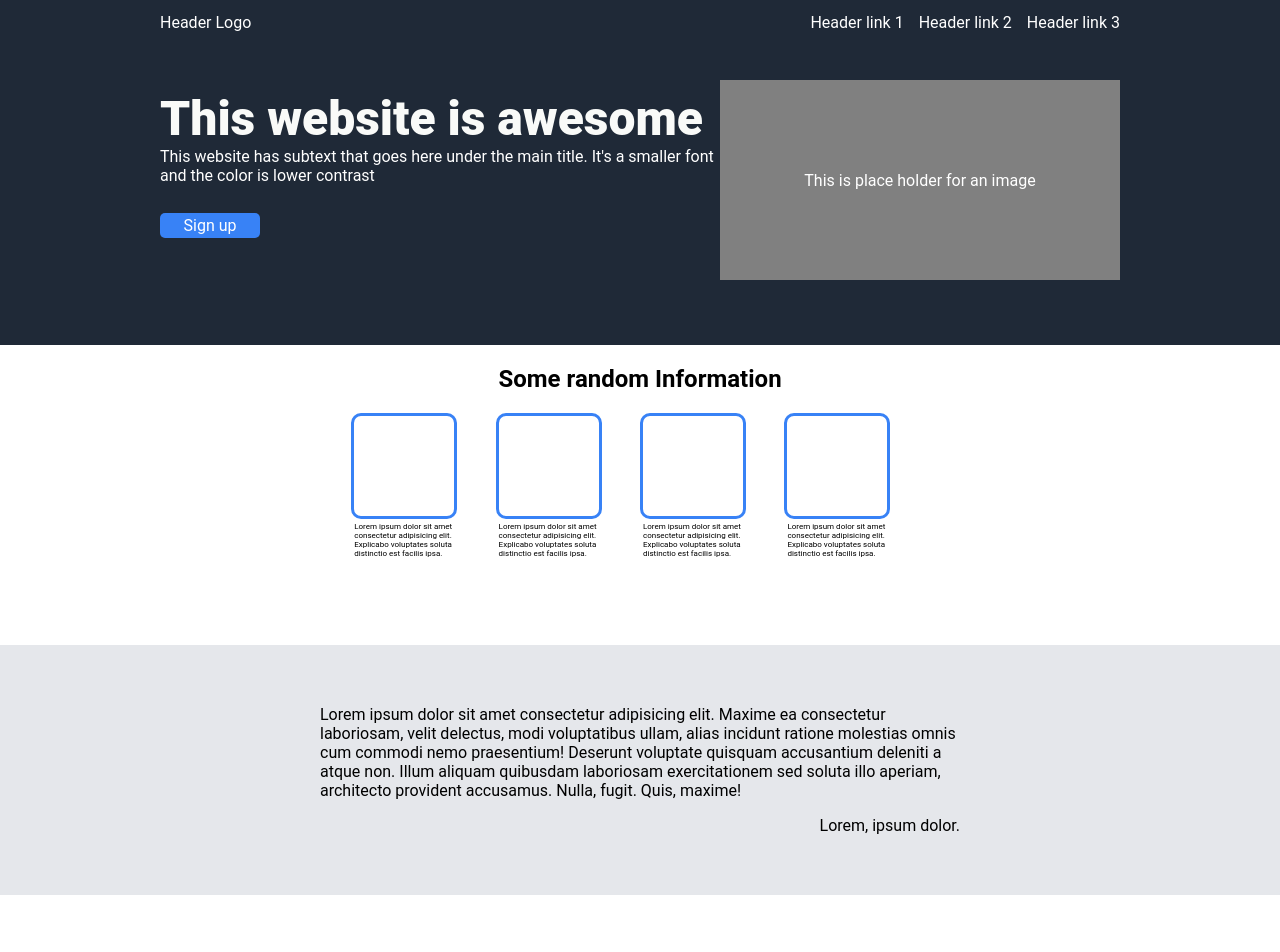
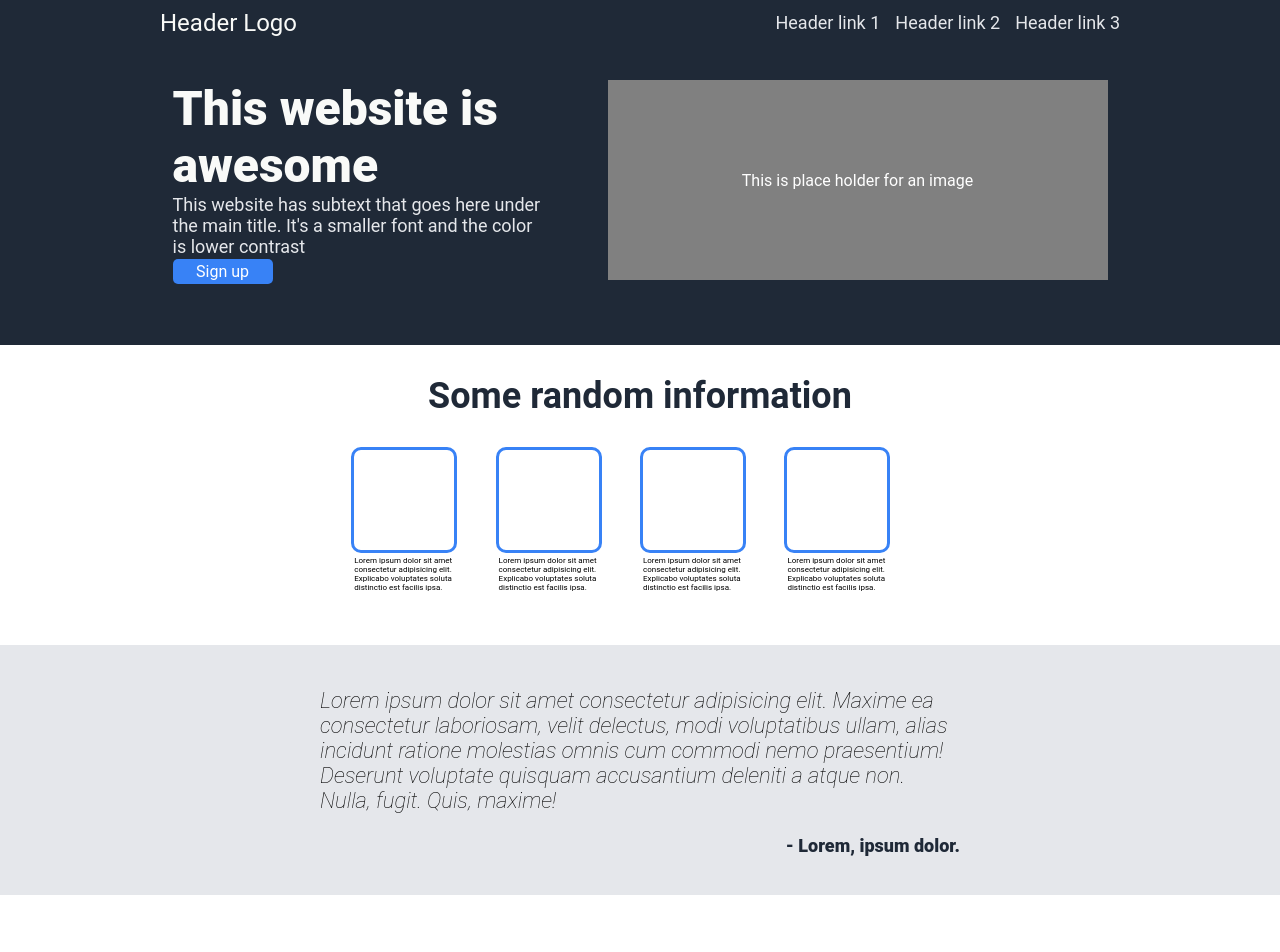
Before and after one commit to linlew/odin-landing-page, a plain HTML site: page index.html in a window 1280 px wide. Shown: the top 952 px of the page. Drawn offline with Linux system fonts and the light colour scheme.

Commit message:
Finished with style changes

```diff
--- a/index.html
+++ b/index.html
@@ -38,7 +38,7 @@
         </div>
       </div>
       <div class="overlay big-second">
-        <h2 class="info">Some random Information</h2>
+        <h2 class="info">Some random information</h2>
         <div class="main-second main-second-images">
           <div class="image-caption image"></div>
           <div class="image-caption image"></div>
@@ -70,11 +70,10 @@
             Lorem ipsum dolor sit amet consectetur adipisicing elit. Maxime ea
             consectetur laboriosam, velit delectus, modi voluptatibus ullam,
             alias incidunt ratione molestias omnis cum commodi nemo praesentium!
-            Deserunt voluptate quisquam accusantium deleniti a atque non. Illum
-            aliquam quibusdam laboriosam exercitationem sed soluta illo aperiam,
-            architecto provident accusamus. Nulla, fugit. Quis, maxime!
+            Deserunt voluptate quisquam accusantium deleniti a atque non. Nulla,
+            fugit. Quis, maxime!
           </p>
-          <p class="author">Lorem, ipsum dolor.</p>
+          <p class="author">- Lorem, ipsum dolor.</p>
         </div>
       </div>
       <div class="overlay fourth">
--- a/styles.css
+++ b/styles.css
@@ -40,7 +40,8 @@ body {
 
 .header-logo {
     flex-grow: 1;
-    color: white;
+    color: #f9faf8;
+    font-size: 24px;
 }
 
 .header-links {
@@ -64,7 +65,7 @@ body {
     min-height: 300px;
     flex-direction: row;
     align-items: center;
-    justify-content: right;
+    justify-content: center;
 }
 
 .intro-sub {
@@ -79,8 +80,17 @@ body {
     display: flex;
     flex-direction: column;
     align-items: left;
+    max-width: 375px;
 
 }
+
+.h-link , .text-text {
+    font-size: 18px;
+    color: #E5E7EB;
+
+
+}
+
 .hero-text-sub  {
     flex: 1;
     display: flex;
@@ -110,6 +120,8 @@ body {
     align-items: center;
     justify-content: center;
     min-width: 400px;
+    margin-left: 60px;
+    max-width: 500px;
 
 }
 .signup-button {
@@ -118,6 +130,7 @@ body {
     border-radius: 5px;
     justify-content: center;
     align-items: center;
+    margin-top: 2px;
     min-width: 100px;
     max-width: 100px;
     min-height: 25px;
@@ -141,10 +154,12 @@ body {
     justify-content: center;
     flex-grow: 1;
 }
-.second-text {
 
+.info {
+    font-size: 36px;
+    font-weight: 800px;
+    color: #1F2937;
 }
-
 .image-caption {
     margin-right: 3vw;
     width: 100px;
@@ -171,6 +186,17 @@ body {
     min-height: 250px;
 }
 
+.quote {
+    font-size: 22px;
+    font-weight: 100;
+    font-style: italic;
+}
+
+.author {
+    font-size: 18px;
+    font-weight: 800;
+    color: #1F2937;
+}
 .quote-box {
     width: 50vw;
     justify-content: center;
```
